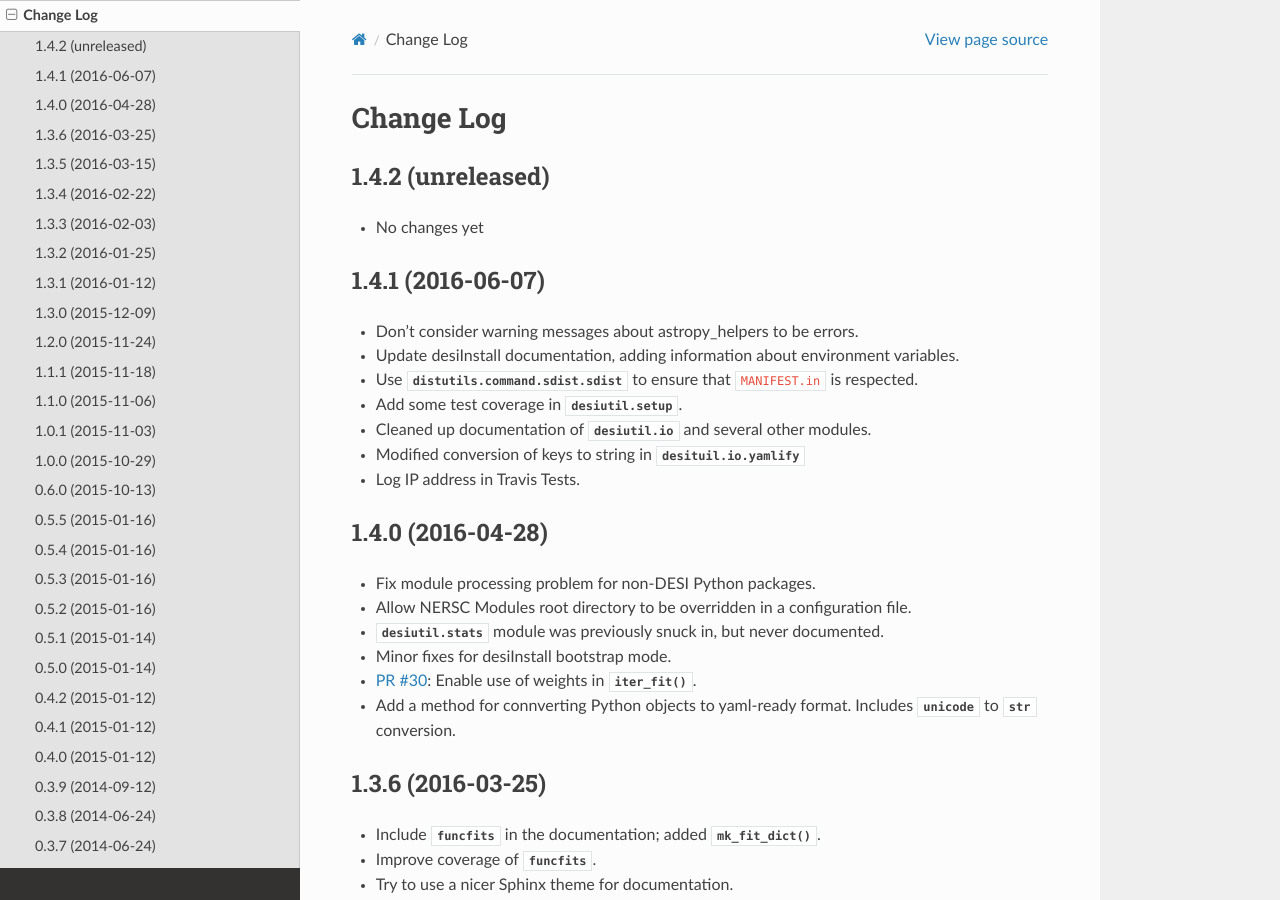
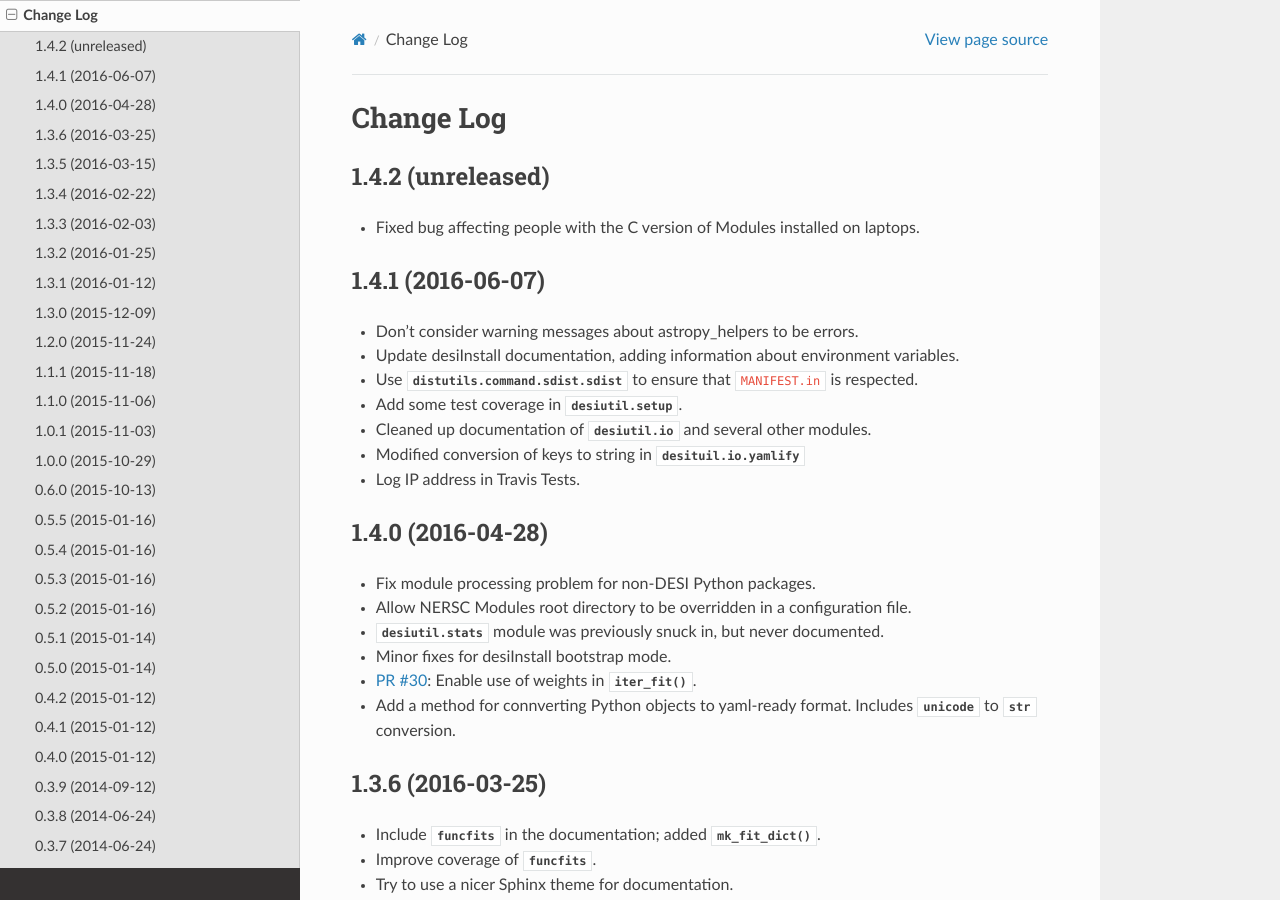
Before and after one commit to desihub/desiutil, a Sphinx documentation site: the page built from doc/changes.rst, in a window 1280 px wide and 900 px high. Built offline with Sphinx 7.4.7 and the Read the Docs theme 2.0.0, drawn with Linux system fonts in a browser that asks for light colours.

Commit message:
fix for users who have C modules installed

```diff
--- a/doc/changes.rst
+++ b/doc/changes.rst
@@ -5,7 +5,8 @@ Change Log
 1.4.2 (unreleased)
 ------------------
 
-* No changes yet
+* Fixed bug affecting people with the C version of Modules installed on
+  laptops.
 
 1.4.1 (2016-06-07)
 ------------------
```
Also changed, not shown: 2 other files.
